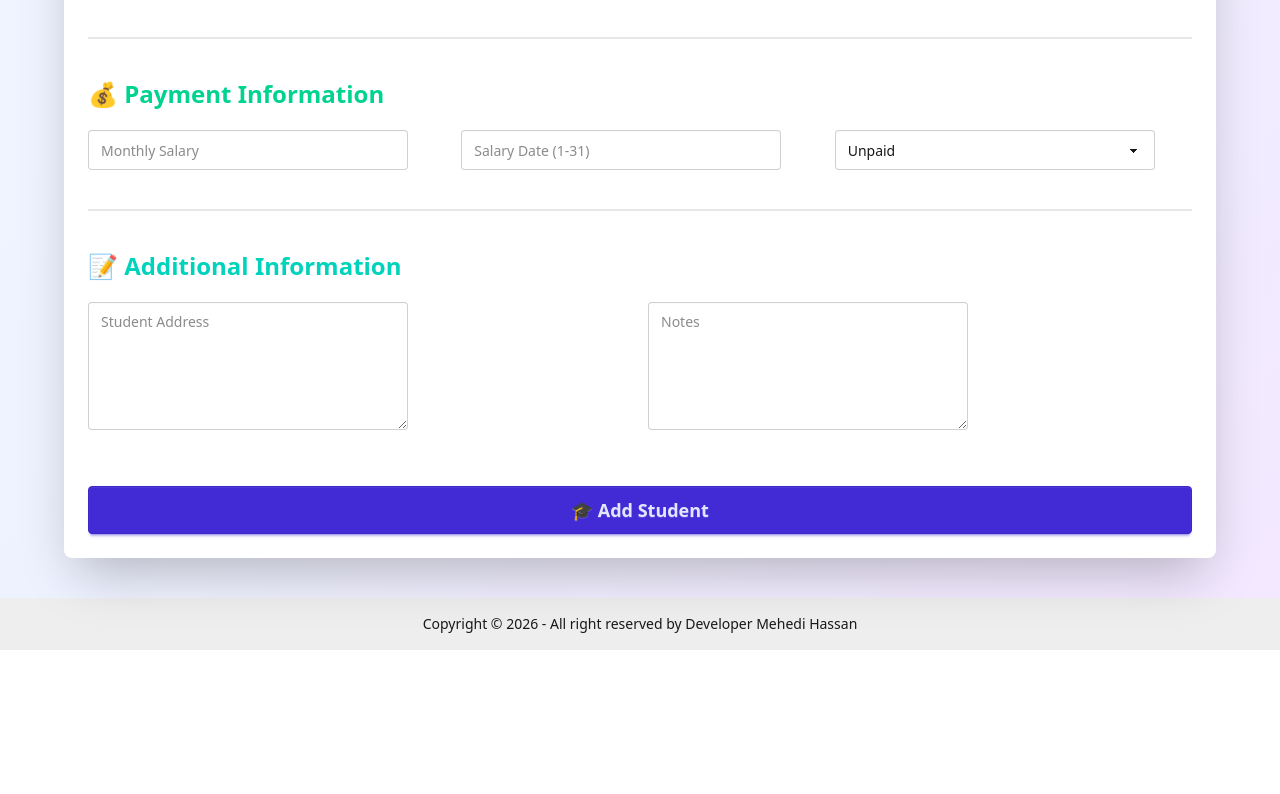
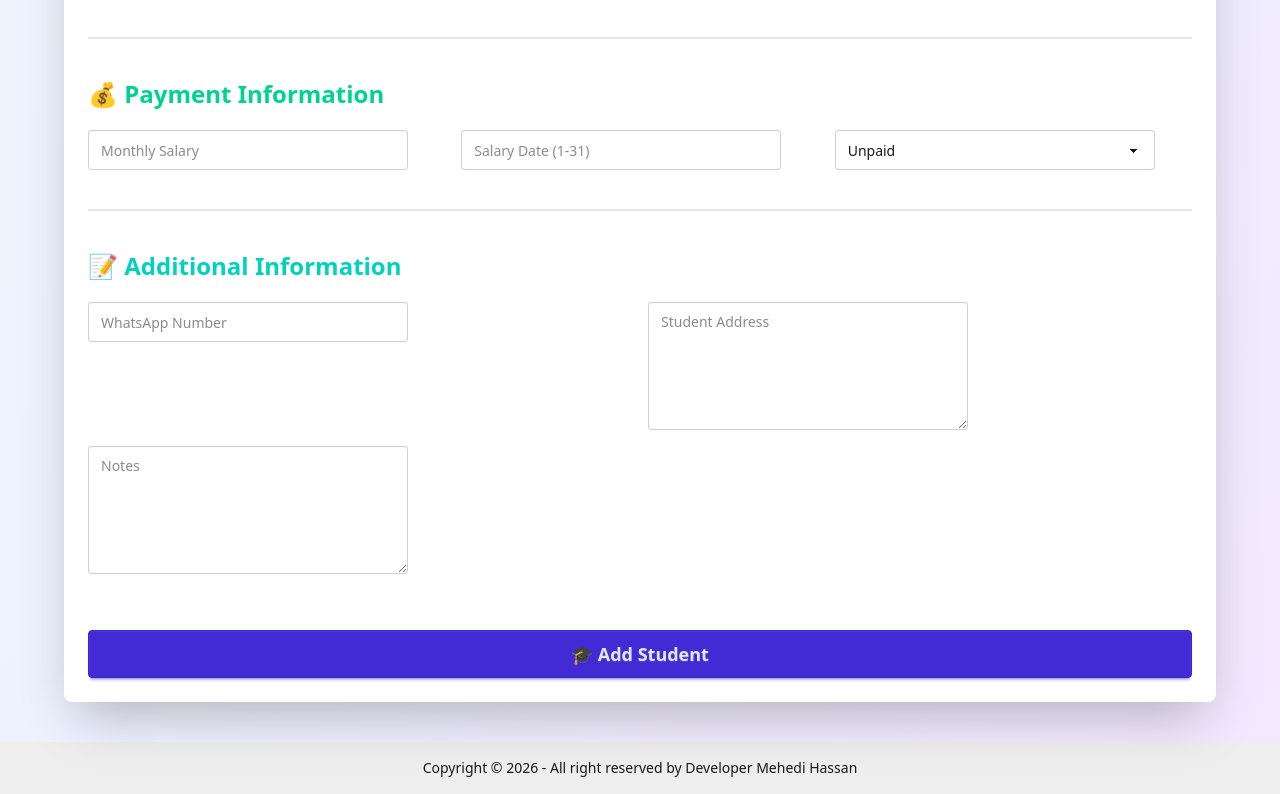
Before and after one commit to developernagor/team-collaboration-tool-client, a React (Vite) app: page /add-student in a window 1280 px wide. Shown: the part 687-1481 px from the top of the page. Before the commit the page ends 1337 px from the top, so only its background shows below. Built offline with nearby package versions, Linux system fonts and the light colour scheme; no server answers.

Commit message:
Added Whatsapp Account

```diff
--- a/src/StudentDetails.jsx
+++ b/src/StudentDetails.jsx
@@ -1,17 +1,3 @@
-/*
- FULL STUDENTDETAILS.JSX TEMPLATE
- This is a complete scaffold that includes:
- - Modern dashboard layout
- - Student info cards
- - Stats cards
- - Add Payment form
- - Payment history table
- - Notes section
- - Hooks for QR/jsPDF receipt generation
-
- Paste your existing generateReceipt() implementation into the marked area.
-*/
-
 import { useEffect, useState } from "react";
 import { useParams, Link } from "react-router";
 import axios from "axios";
@@ -272,8 +258,9 @@ doc.text("Mehedi Hassan", 140, 242);
 
             <div>
               <h1 className="text-4xl font-bold">{student.studentName}</h1>
-              <p>{student.className}</p>
               <p>{student.schoolName}</p>
+              <p>Class: {student.className}</p>
+
             </div>
           </div>
 
@@ -286,12 +273,38 @@ doc.text("Mehedi Hassan", 140, 242);
       <div className="grid md:grid-cols-2 gap-6 mb-8">
         <div className="card bg-base-100 shadow-xl">
   <div className="card-body">
-            <h2 className="card-title">Personal Information</h2>
+    <h2 className="card-title">
+      Personal Information
+    </h2>
+
     <p>Father: {student.fatherName}</p>
     <p>Mother: {student.motherName}</p>
     <p>Phone: {student.phone}</p>
     <p>Guardian: {student.guardianPhone}</p>
     <p>Address: {student.address}</p>
+
+    <div className="mt-4 flex gap-2">
+      <a
+        href={`tel:${student.guardianPhone}`}
+        className="btn btn-primary btn-sm"
+      >
+        📞 Call
+      </a>
+
+      <a
+        href={`https://wa.me/${
+          student.whatsapp || student.guardianPhone
+        }?text=${encodeURIComponent(
+          `Assalamu Alaikum, regarding ${student.studentName}'s tuition payment.`
+        )}`}
+        target="_blank"
+        rel="noopener noreferrer"
+        className="btn btn-success btn-sm"
+      >
+        💬 WhatsApp
+      </a>
+    </div>
+
   </div>
 </div>
 
--- a/src/pages/AddStudent.jsx
+++ b/src/pages/AddStudent.jsx
@@ -7,6 +7,7 @@ function AddStudent() {
     fatherName: "",
     motherName: "",
     phone: "",
+    whatsapp: "",
     guardianPhone: "",
     address: "",
     note: "",
@@ -242,6 +243,15 @@ function AddStudent() {
 
                 <div className="grid md:grid-cols-2 gap-4">
 
+                  <input
+  type="text"
+  name="whatsapp"
+  placeholder="WhatsApp Number"
+  value={formData.whatsapp || ""}
+  onChange={handleChange}
+  className="input input-bordered"
+/>
+
                   <textarea
                     name="address"
                     placeholder="Student Address"
```
Lines whose indentation alone changed are shown as unchanged.
